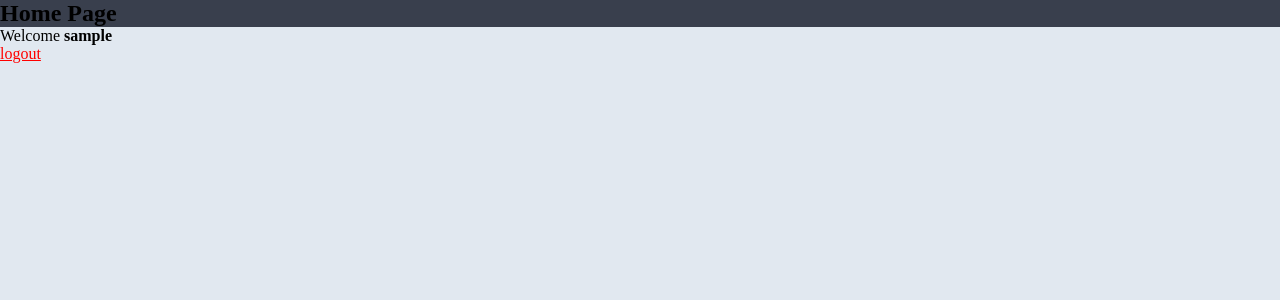
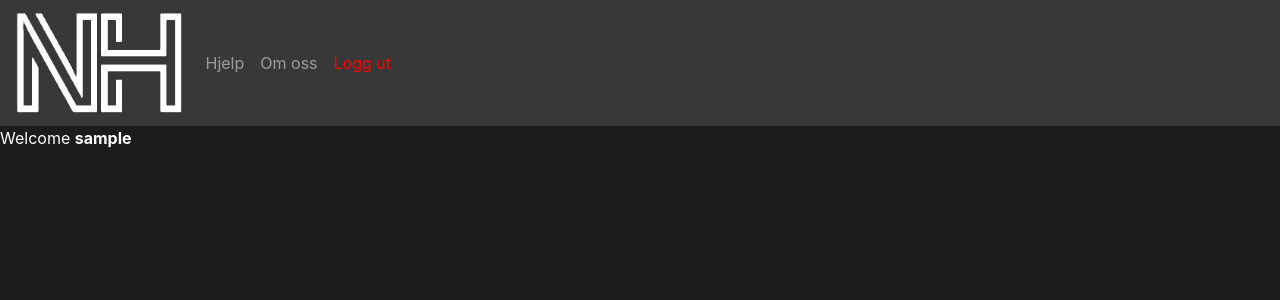
Before and after one commit to Drency/Applikasjon, a PHP site: page / in a window 1280 px wide. Shown: the top 300 px of the page. Run offline with PHP 8.4, Linux system fonts and the light colour scheme; the visitor is signed in with stand-in values (Sample User, id 1).

Commit message:
innlogget side etter bruker har logget inn
Lagg til riktig tema og lagg utloggingsknappen inn i navbar

```diff
--- a/index.php
+++ b/index.php
@@ -15,14 +15,33 @@
 <html>
 <head>
 	<title>Home</title>
-	<link rel="stylesheet" type="text/css" href="style.css">
+	<link rel="stylesheet" href="https://maxcdn.bootstrapcdn.com/bootstrap/4.0.0/css/bootstrap.min.css" integrity="sha384-Gn5384xqQ1aoWXA+058RXPxPg6fy4IWvTNh0E263XmFcJlSAwiGgFAW/dAiS6JXm"
+        crossorigin="anonymous">
 </head>
-<body>
+<body style="background-color:rgb(29, 28, 28)">
+    <nav class="navbar navbar-expand-lg navbar-light navbar-dark" style="background-color: #383838; color:white;">
+        <a class="navbar-brand" href="index.html"><img src="img/FerdigLogo.png" alt="logo" style="height:100px;"></a>
+        <button class="navbar-toggler" type="button" data-toggle="collapse" data-target="#navbarSupportedContent"
+						aria-controls="navbarSupportedContent" aria-expanded="false" aria-label="Toggle navigation">
+            <span class="navbar-toggler-icon"></span>
+        </button>
 
-<div class="header">
-	<h2>Home Page</h2>
-</div>
-<div class="content">
+        <div class="collapse navbar-collapse" id="navbarSupportedContent">
+            <ul class="navbar-nav mr-auto">
+                <li class="nav-item">
+                    <a class="nav-link" href="use.html">Hjelp</a>
+                </li>
+                <li class="nav-item">
+                    <a class="nav-link" href="about.html">Om oss</a>
+                </li>
+								<li class="nav-item">
+									<a class="nav-link" href="index.php?logout='1'" style="color: red;">Logg ut</a>
+								</li>
+            </ul>
+
+        </div>
+    </nav>
+<div class="content" style="color:white;">
   	<!-- notification message -->
   	<?php if (isset($_SESSION['success'])) : ?>
       <div class="error success" >
@@ -38,7 +57,6 @@
     <!-- logged in user information -->
     <?php  if (isset($_SESSION['username'])) : ?>
     	<p>Welcome <strong><?php echo $_SESSION['username']; ?></strong></p>
-    	<p> <a href="index.php?logout='1'" style="color: red;">logout</a> </p>
     <?php endif ?>
 </div>
 
```
